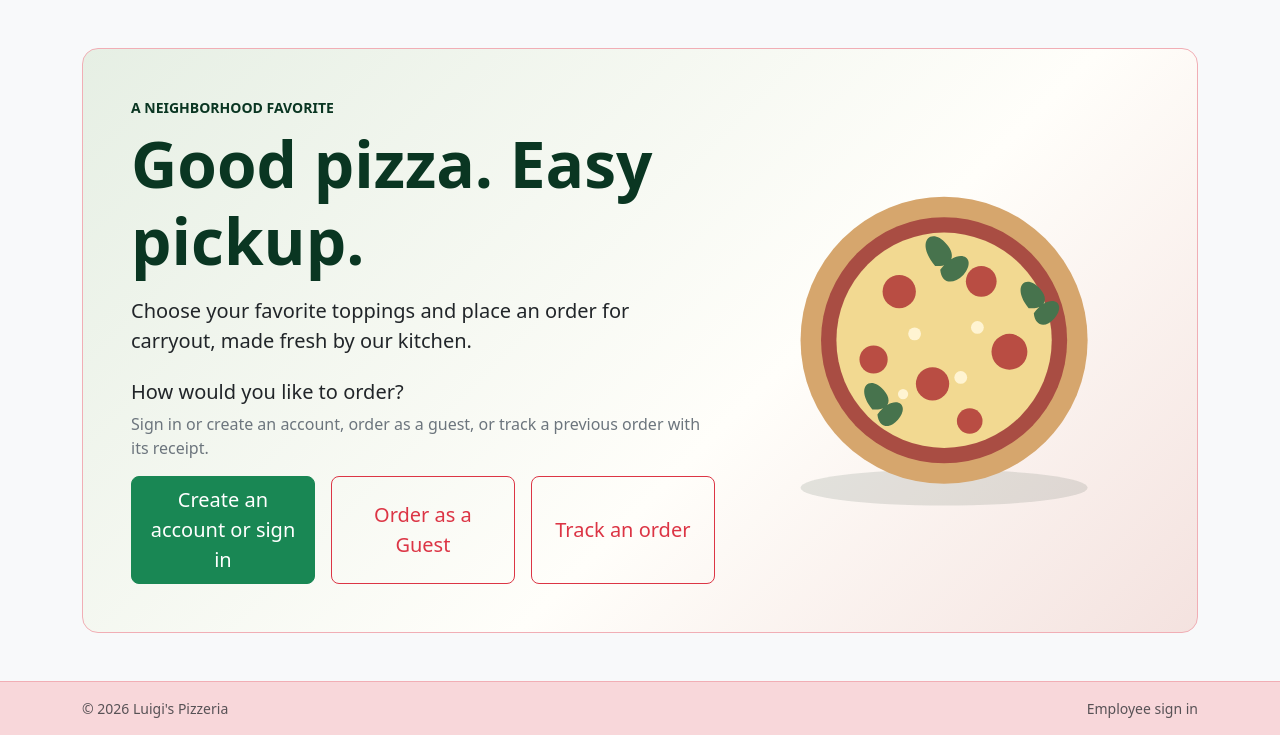
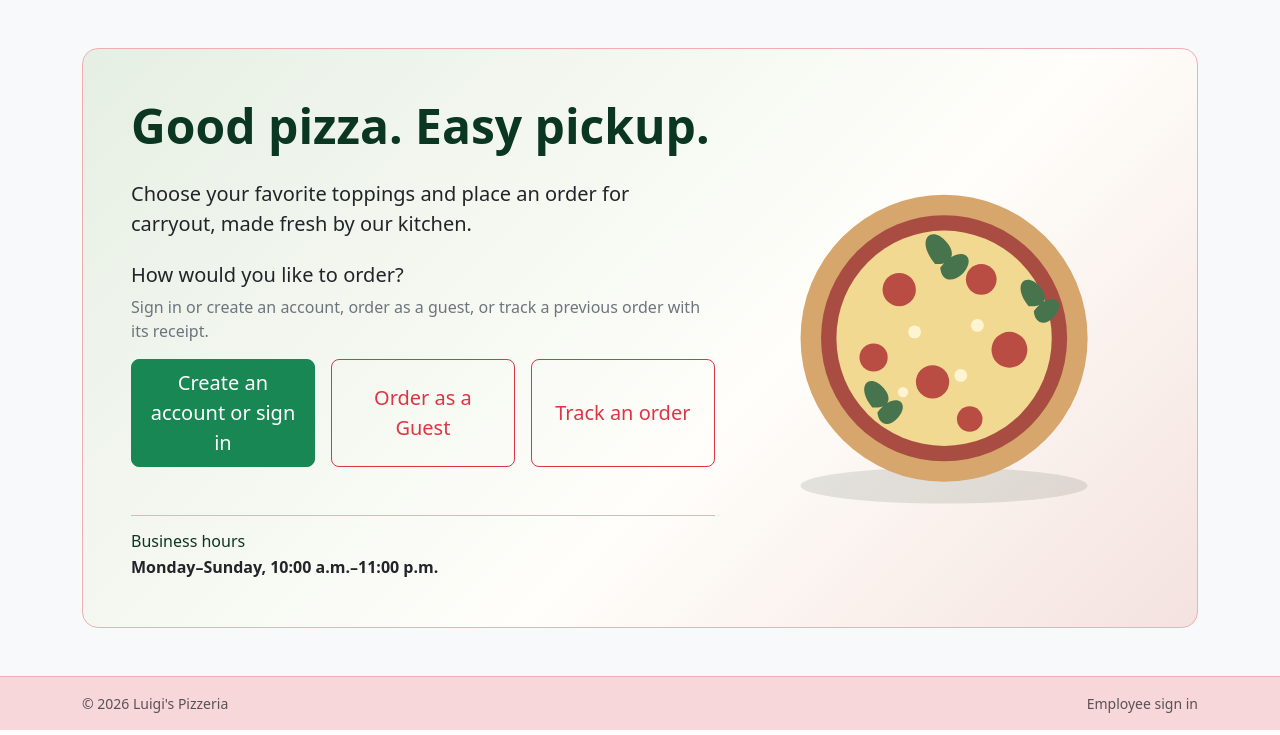
Before and after one commit to PeneguyG/luigi-pizzeria-mini-capstone, a Flask app: template templates/landingpage.html in a window 1280 px wide. Shown: the part 84-819 px from the top of the page. Run offline with Flask 3, Linux system fonts and the light colour scheme; the template is opened without the code that fills it, so the values that code supplies are empty.

Commit message:
Updated landinpage.html
Visual edits and added hours of operation

```diff
--- a/templates/landingpage.html
+++ b/templates/landingpage.html
@@ -42,9 +42,8 @@
   <main id="main-content" class="container py-4 py-lg-5">
     <section id="welcome" class="overflow-hidden rounded-4 border border-danger-subtle p-4 p-md-5" style="background: linear-gradient(135deg, #e6efe4 0%, #fffefa 60%, #f4e2df 100%);" aria-labelledby="welcome-heading">
       <div class="row align-items-center g-4">
-        <div class="col-lg-7">
-          <p class="mb-2 fw-bold small text-success-emphasis text-uppercase">A neighborhood favorite</p>
-          <h1 id="welcome-heading" class="mb-3 display-3 fw-bold text-success-emphasis">Good pizza. Easy pickup.</h1>
+        <div class="col-lg-7 align-self-start">
+          <h1 id="welcome-heading" class="mb-4 fw-bold text-success-emphasis text-nowrap" style="font-size: clamp(1.25rem, 4.2vw, 3rem);">Good pizza. Easy pickup.</h1>
           <p class="mb-4 fs-5 text-body">Choose your favorite toppings and place an order for carryout, made fresh by our kitchen.</p>
           <section id="customer-access" aria-labelledby="customer-heading">
             <h2 id="customer-heading" class="h5 mb-2">How would you like to order?</h2>
@@ -54,6 +53,10 @@
               <div class="col d-flex"><a class="btn btn-outline-danger btn-lg d-flex h-100 w-100 align-items-center justify-content-center text-center" href="/customer?focus=order">Order as a Guest</a></div>
               <div class="col d-flex"><a class="btn btn-outline-danger btn-lg d-flex h-100 w-100 align-items-center justify-content-center text-center" href="/order-tracker.html">Track an order</a></div>
             </div>
+          </section>
+          <section class="mt-5 pt-3 border-top border-danger-subtle" aria-labelledby="business-hours-heading">
+            <h2 id="business-hours-heading" class="h6 mb-1 text-success-emphasis">Business hours</h2>
+            <p class="mb-0 fw-bold text-body">Monday–Sunday, 10:00 a.m.–11:00 p.m.</p>
           </section>
         </div>
 
```
